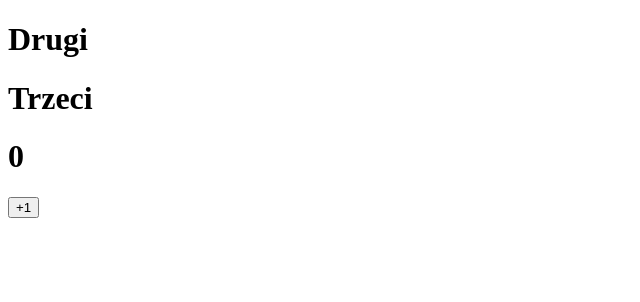
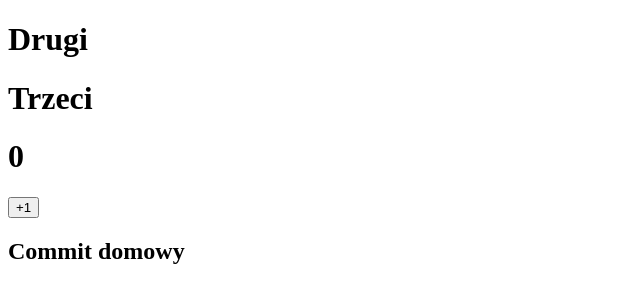
Before and after one commit to TYCooNee/2PRO_G1projektowanie, a plain HTML site: page index.html in a window 1280 px wide. Shown: the whole page, without its empty margins (0-640 px from the left). Drawn offline with Linux system fonts and the light colour scheme.

Commit message:
commit domowy

```diff
--- a/index.html
+++ b/index.html
@@ -10,6 +10,7 @@
     <h1>Trzeci</h1>
     <h1 id="liczba">0</h1>
     <button onclick="dodaj()">+1</button>
+    <h2>Commit domowy</h2>
     <script>
         function dodaj(){
             let number = +document.getElementById("liczba").textContent
```
